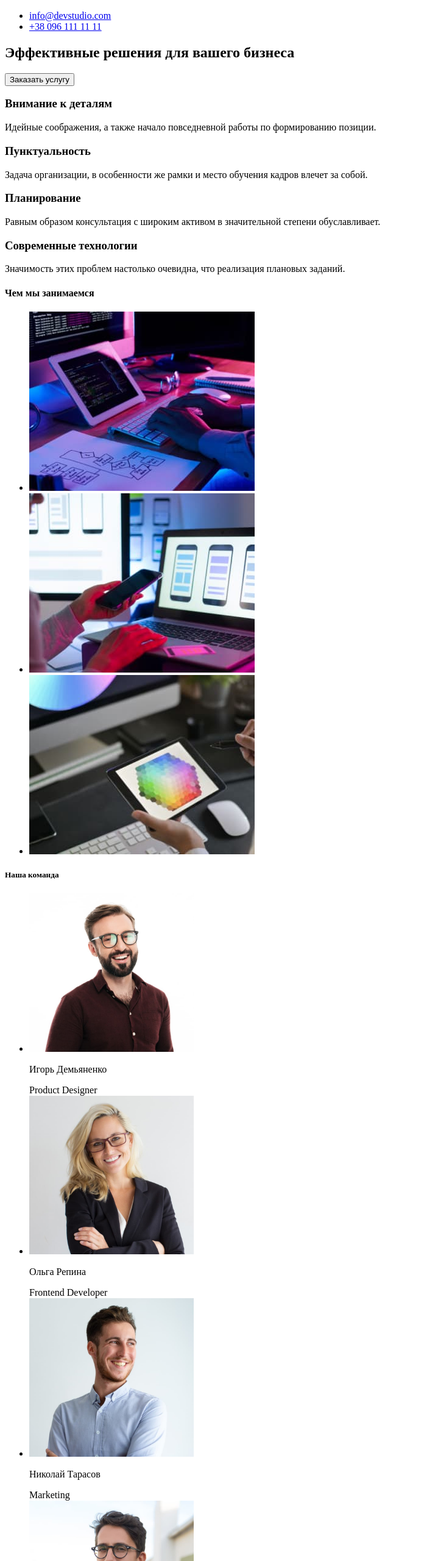
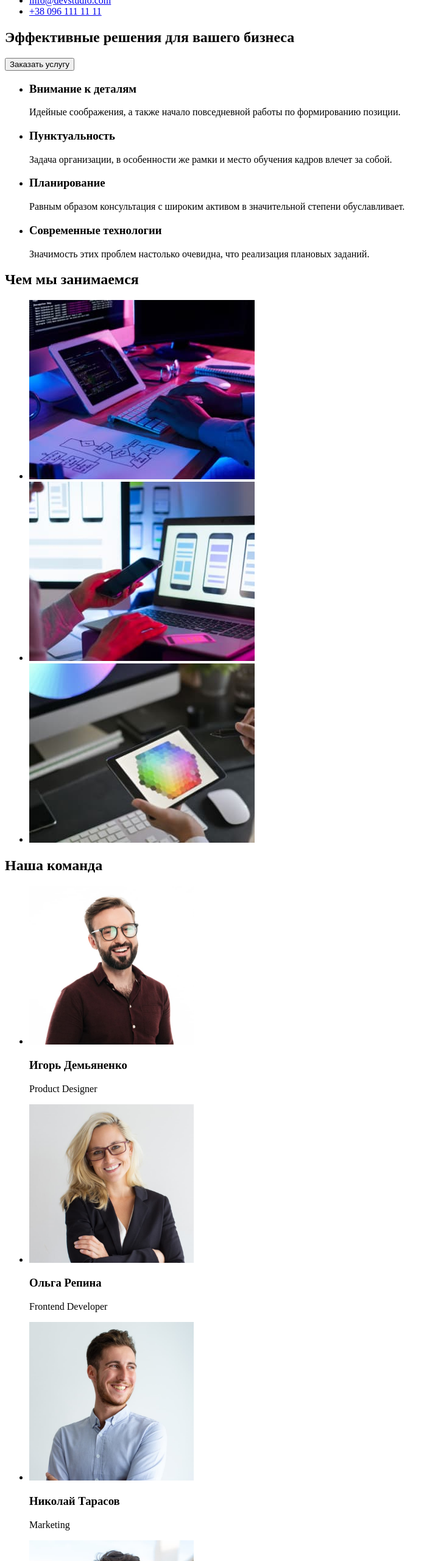
Before and after one commit to AnnaGajic/goit-markup-hw-01, a plain HTML site: page index.html in a window 1280 px wide. Shown: the part 120-2680 px from the top of the page at 61% size, without its empty margins (0-719 px from the left). Drawn offline with Linux system fonts and the light colour scheme.

Commit message:
Update index.html

```diff
--- a/index.html
+++ b/index.html
@@ -10,74 +10,84 @@
 <body>
     <header>
         <nav>
-         <h1><a href="/">WebStudio</a></h1>
+         <a href="/">WebStudio</a>
          <ul>
             <li><a href="">Студия</a></li>
             <li><a href="">Портфолио</a></li>
             <li><a href="">Контакты</a></li>
          </ul>
+        </nav>
         <ul>
             <li><a href="mailto:info@devstudio.com">info@devstudio.com</a></li>
             <li><a href="tel:+380961111111">+38 096 111 11 11</a></li>
         </ul>
-        </nav>
     </header>
     <main>
         <section>
-            <h2>Эффективные решения для вашего бизнеса</h2>
+            <h1>Эффективные решения для вашего бизнеса</h1>
             <button type="button">Заказать услугу</button>
          </section>
          <section>
+             <ul>
+                <li>
                      <h3>Внимание к деталям</h3>
                      <p>Идейные соображения, а также начало повседневной работы по формированию позиции.</p>
+                </li>
+                <li>
                      <h3>Пунктуальность</h3>
                      <p>Задача организации, в особенности же рамки и место обучения кадров влечет за собой.</p>
+                </li>
+                <li>
                      <h3>Планирование</h3>
                      <p>Равным образом консультация с широким активом в значительной степени обуславливает.</p>
+                </li>
+                <li>
                      <h3>Современные технологии</h3>
                      <p>Значимость этих проблем настолько очевидна, что реализация плановых заданий.</p>
-         </section>
-         <section>
-             <h4>Чем мы занимаемся</h4>
-             <ul>
-                 <li><img width="370" src="./images/box1.jpg" alt=""></li>
-                 <li><img width="370" src="./images/box2.jpg" alt=""></li>
-                 <li><img width="370" src="./images/box3.jpg" alt=""></li>
+                </li>
             </ul>
          </section>
          <section>
-             <h5>Наша команда</h5>
+             <h2>Чем мы занимаемся</h2>
+             <ul>
+                 <li><img width="370" src="./images/box1.jpg" alt="decorative photo"></li>
+                 <li><img width="370" src="./images/box2.jpg" alt="decorative photo"></li>
+                 <li><img width="370" src="./images/box3.jpg" alt="decorative photo"></li>
+             </ul>
+         </section>
+         <section>
+             <h2>Наша команда</h2>
              <ul>
                  <li>
                      <img width="270" src="./images/img2.jpg" alt="сотрудник предприятия">
-                     <p>Игорь Демьяненко</p>
-                     <span>Product Designer</span>
+                     <h3>Игорь Демьяненко</h3>
+                     <p>Product Designer</p>
                  </li>
                  <li>
                      <img width="270" src="./images/img3.jpg" alt="сотрудник предприятия">
-                     <p>Ольга Репина</p>
-                     <span>Frontend Developer</span>
+                     <h3>Ольга Репина</h3>
+                     <p>Frontend Developer<p>
                  </li>
                  <li>
                      <img width="270" src="./images/img4.jpg" alt="сотрудник предприятия">
-                     <p>Николай Тарасов</p>
-                     <span>Marketing</span>
+                     <h3>Николай Тарасов</h3>
+                     <p>Marketing</p>
                  </li>
                  <li>
                      <img width="270" src="./images/img5.jpg" alt="сотрудник предприятия">
-                     <p>Михаил Ермаков</p>
-                     <span>UI Designer</span>
+                     <h3>Михаил Ермаков</h3>
+                     <p>UI Designer</p>
                  </li>
             </ul>
          </section>
+    </main>
     <footer>
-             <p>WebStudio</p>
+        <a href="WebStudio">WebStudio</a>
         <address>
-                г. Киев, пр-т Леси Украинки, 26 <br>
-                info@example.com <br>
-                +38 099 111 11 11
+            <p>г. Киев, пр-т Леси Украинки, 26 </p>
+            <a href="mailto:info@example.com">info@example.com </a> <br>
+            <a href="tel:+380991111111">+38 099 111 11 11</a>
         </address>
     </footer>
-    </main>
 </body>
 </html>
```
Lines whose indentation alone changed are shown as unchanged.
